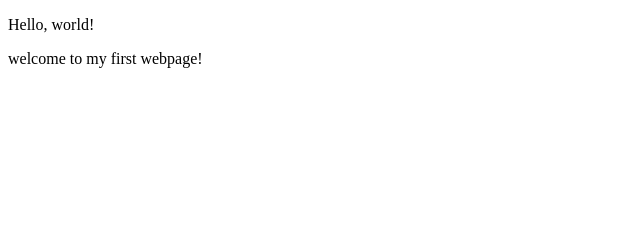
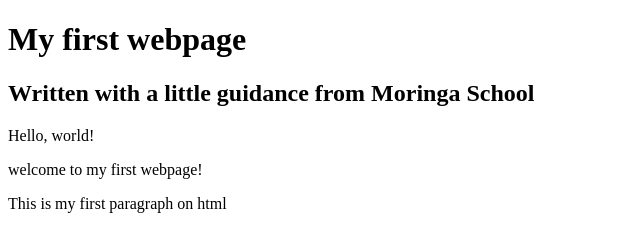
Before and after one commit to Janenjihia/hello-world1, a plain HTML site: page my-first-webpage.html in a window 1280 px wide. Shown: the whole page, without its empty margins (0-640 px from the left). Drawn offline with Linux system fonts and the light colour scheme.

Commit message:
add header block elements

```diff
--- a/my-first-webpage.html
+++ b/my-first-webpage.html
@@ -4,7 +4,10 @@
     <title>my first webpage</title>
   </head>
   <body>
+    <h1>My first webpage</h1>
+    <h2>Written with a little guidance from Moringa School</h2>
     <p>Hello, world!</p>
     <p>    welcome to my first webpage!</p>
+    <P>This is my first paragraph on html</P>
   </body>
 </HTML>
```
